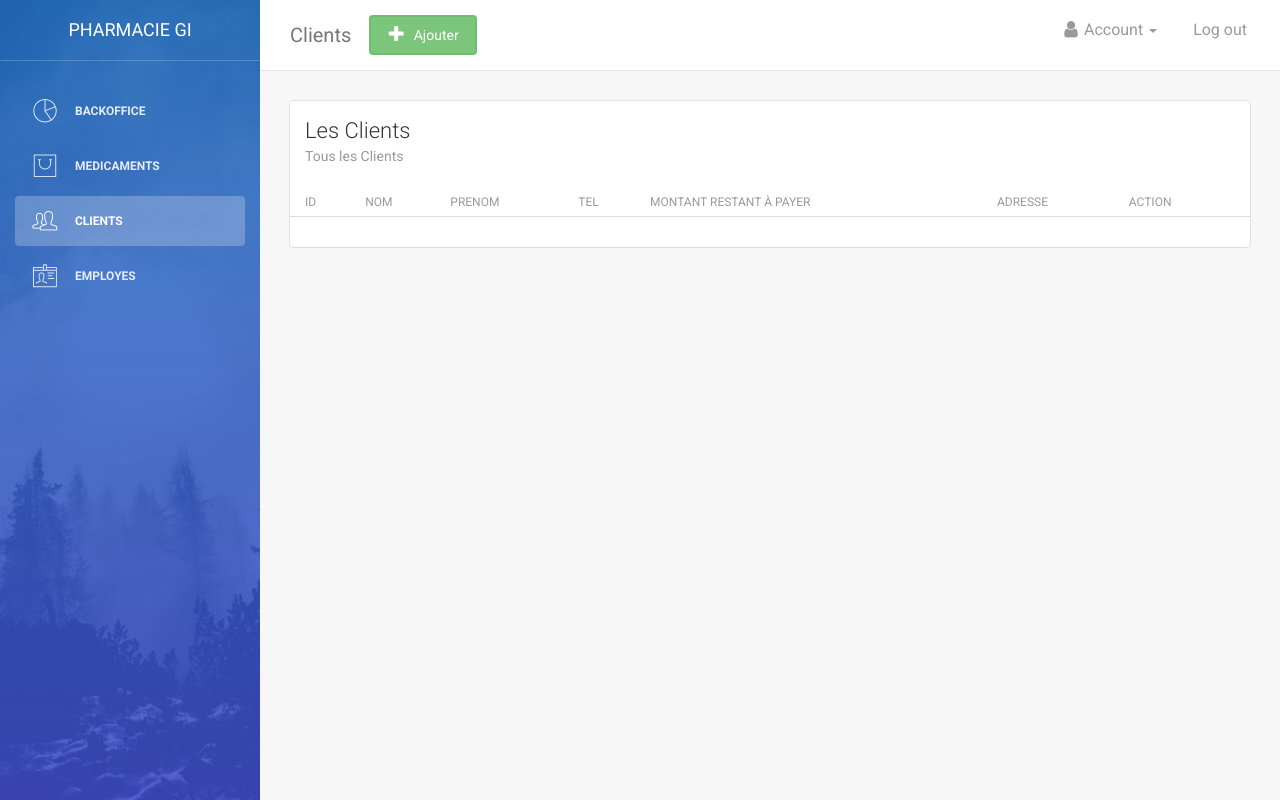
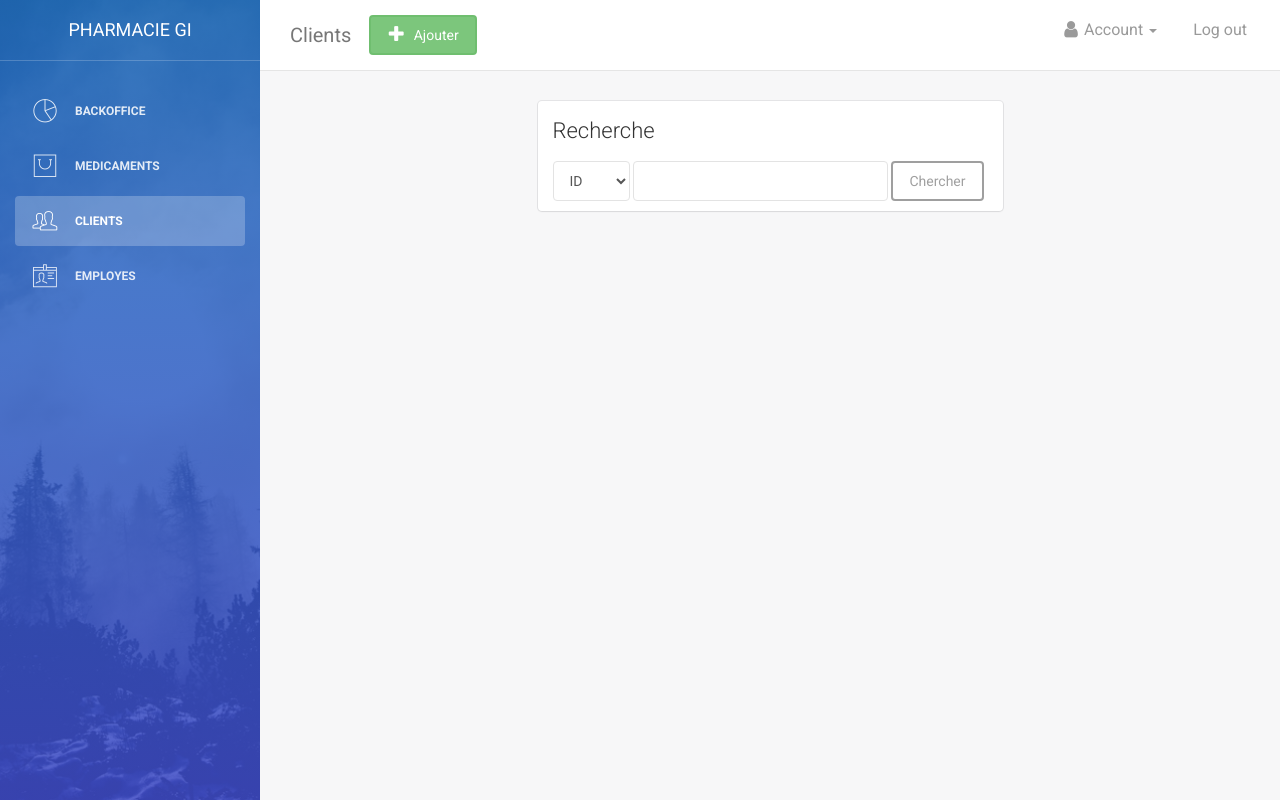
Before and after one commit to leMedi/gestion-pharmacie, a PHP site: page /gestion-phramacie/client/index.php in a window 1280 px wide. Run offline with PHP 8.4, Linux system fonts and the light colour scheme; lists and menus that the app fills with data are empty; some libraries are stand-ins or nearby versions.

Commit message:
ajout de la recherche

```diff
--- a/client/index.php
+++ b/client/index.php
@@ -1,54 +1,37 @@
 <?php
+require_once( __DIR__. '/../include/outils.php');
 
-require __DIR__. '/../include/outils.php';
+
+// if(isset($_GET['q']))
 
 $clients = new Clients();
-$clients = $clients->tous();
+if(isset($_GET["col"]) && isset($_GET["q"])) {
 
+    // $clients = new clients();
+
+    $col = $_GET["col"];
+    $val = $_GET["q"];
+    // dd($col);
+    switch($col) {
+        case 'id':
+            $clients = $clients->trouver($col, $val);
+            // dd($clients);
+            if($clients != false)
+                header('Location:info.php?id=' . $clients->id);
+
+            $clients = array();
+            break;
+        case 'nom':
+            $clients = $clients->cherche('nom', $val);
+        break;
+    }
+
+    // else
+        // include "modifier.view.php";
+    include "index.view.php";
+
+}else {
+    $clients = $clients->tous();
+    include "index.view.php";
+}
 ?>
-
-
-<?php
-    template('header', array(
-        'path' => '../'
-    ));
-?>
-
-<div class="wrapper">
-    <div class="sidebar" data-color="blue" data-image="../public/img/sidebar-5.jpg">
-        <?php template('sidebar'); ?>
-    </div> <!-- .sidebar -->
-
-    <div class="main-panel">
-
-        <?php template('nav', array(
-            'title' => 'Clients',
-            'actions' => array(
-                array(
-                    'nom'   => 'Ajouter',
-                    'icon'  => 'fa fa-plus',
-                    'lien'  => '/client/ajouter.php'
-                )
-            )
-        )); ?>
-
-        <div class="content">
-          <div class="container-fluid">
-              <div class="row">
-                  <div class="col-md-12">
-                      <?php
-                          template('clients.table', array(
-                              'title'         => 'Les Clients',
-                              'subtitle'      => 'Tous les Clients ',
-                              'clients' => $clients
-                          ));
-                      ?>
-                  </div> <!-- .col -->
-              </div> <!-- .row -->
-          </div>
-        </div> <!-- .content -->
-<?php
-    template('footer', array(
-        'path' => '../'
-    ));
-?>
--- /dev/null
+++ b/client/index.view.php
@@ -0,0 +1,87 @@
+<?php
+    template('header', array(
+        'path' => '../'
+    ));
+?>
+
+<div class="wrapper">
+  <div class="sidebar" data-color="blue" data-image="../public/img/sidebar-5.jpg">
+      <?php template('sidebar'); ?>
+  </div> <!-- .sidebar -->
+
+  <div class="main-panel">
+
+    <?php template('nav', array(
+        'title' => 'Clients',
+        'actions' => array(
+            array(
+                'nom'   => 'Ajouter',
+                'icon'  => 'fa fa-plus',
+                'lien'  => '/client/ajouter.php'
+            )
+        )
+    )); ?>
+
+    <div class="content">
+        <div class="container-fluid">
+            <div class="row">
+                <div class="col-lg-push-3 col-lg-6">
+                    <div class="card">
+                        <div class="header">
+                            <h4 class="title">Recherche</h4>
+                        </div>
+                        <div class="content">
+                            <form class="form-inline">
+                                <div class="form-group">
+                                    <select name="col" class="form-control">
+                                        <option value="id" <?= select('col', 'id', true) ?>>ID</option>
+                                        <option value="nom" <?= select('col', 'nom') ?>>Nom</option>
+                                    </select>
+                                </div> <!-- .form-group -->
+                                <div id="med-chercher-input" class="form-group">
+                                    <input name="q" type="text" class="form-control">
+                                </div> <!-- .form-group -->
+                                <button type="submit" class="btn btn-default">Chercher</button>
+                            </form>
+
+                        </div>
+                    </div>
+                </div> <!-- .col -->
+
+                <div class="col-md-12">
+                    <?php if(count($clients) == 0 && isset($_GET['q'])): ?>
+                            <div class="card">
+                                <div class="header">
+                                    <h4 class="title"><?= $_GET['q'] ?></h4>
+                                    <p class="category">Resulta de recherche</p>
+                                </div>
+                                <div class="content">
+                                    <div class="alert alert-danger" role="alert">
+                                        Aucun resultat trouver pour le term <?= $_GET['q'] ?>
+                                    </div>
+                                </div>
+                            </div>
+                    <?php
+                        elseif(count($clients) != 0 && isset($_GET['q'])):
+                            template('clients.table', array(
+                                'title'         => $_GET['q'],
+                                'subtitle'      => 'Resultats de recherche',
+                                'clients'   => $clients
+                            ));
+                        elseif(count($clients) != 0):
+                            template('clients.table', array(
+                                'title'         => 'Les clients',
+                                'subtitle'      => 'Tous les clients disponible dans le stock',
+                                'clients'   => $clients
+                            ));
+                        endif;
+                    ?>
+                </div> <!-- .col -->
+            </div> <!-- .row -->
+        </div>
+    </div> <!-- .content -->
+<?php
+    template('footer', array(
+        'path' => '../'
+    ));
+?>
```
